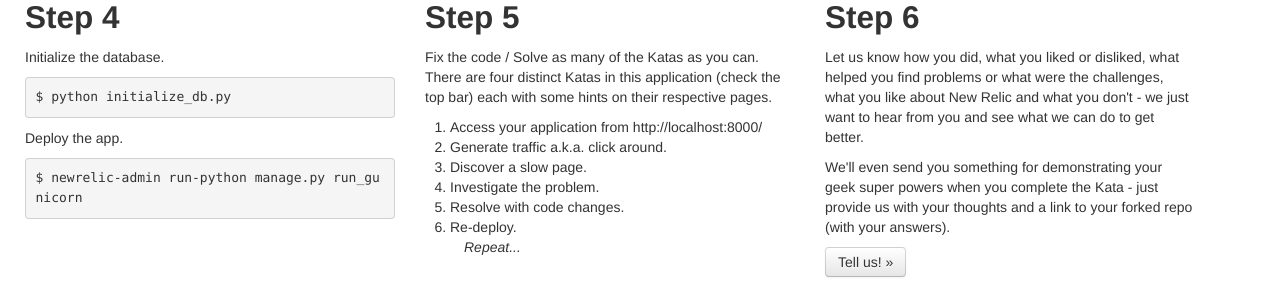
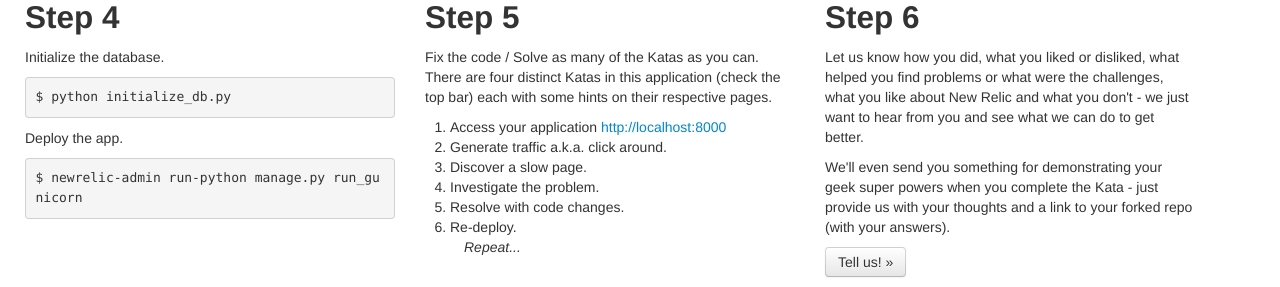
Before and after one commit to newrelic/newrelic-python-kata, a Django app: page / in a window 1280 px wide. Shown: the part 766-1053 px from the top of the page. Run offline with Django 3.2, Linux system fonts and the light colour scheme; parts of the project's set-up code (start-up, migrations or seed data) failed here and were passed over; some libraries are stand-ins or nearby versions.

Commit message:
make a hyperlink

```diff
--- a/templates/home.html
+++ b/templates/home.html
@@ -62,7 +62,7 @@
       <p>Fix the code / Solve as many of the Katas as you can. There are
   four distinct Katas in this application (check the top bar) each with some hints on their respective pages.</p>
   <p><ol>
-    <li>Access your application from http://localhost:8000/</li>
+    <li>Access your application <a href='http://localhost:8000'>http://localhost:8000</a></li>
     <li>Generate traffic a.k.a. click around.</li>
     <li>Discover a slow page.</li>
     <li>Investigate the problem.</li>
```
